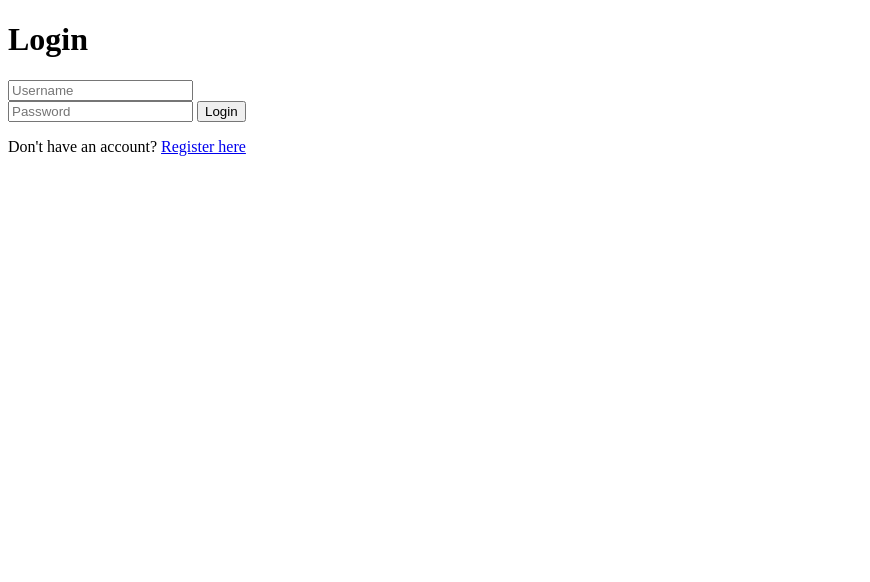
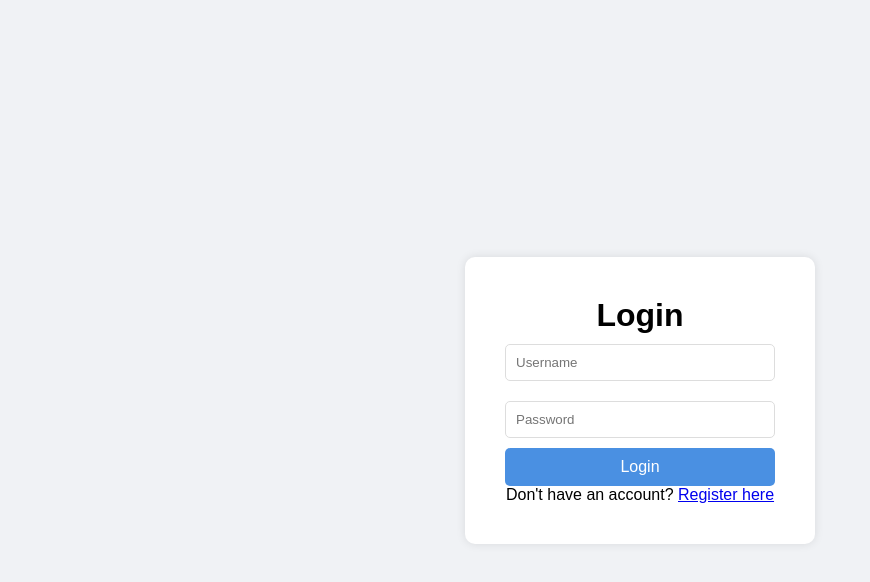
Before and after one commit to Slasherw/CS261-Assignment-1, a website: page public/index.html in a window 1280 px wide. Shown: the whole page, without its empty margins (0-870 px from the left). Drawn offline with Linux system fonts and the light colour scheme.

Commit message:
Create  Frontend

```diff
--- a/public/css/style.css
+++ b/public/css/style.css
@@ -1,52 +1,75 @@
+* {
+    margin: 0;
+    padding: 0;
+    box-sizing: border-box;
+    font-family: Arial, sans-serif;
+  }
+
   body {
-    font-family: Arial, sans-serif;
+    background-color: #f0f2f5;
     display: flex;
     justify-content: center;
     align-items: center;
-    height: 100vh;
-    margin: 0;
-    background-color: #f4f4f4;
+    min-height: 100vh;
   }
+
+  /* สไตล์คอนเทนเนอร์ของฟอร์ม */
   .login-container {
-    background: #fff;
-    padding: 20px;
-    border-radius: 8px;
-    box-shadow: 0 0 10px rgba(0,0,0,0.1);
-    width: 300px;
+    background-color: #fff;
+    padding: 40px;
+    width: 350px;
+    box-shadow: 0px 0px 10px rgba(0, 0, 0, 0.1);
+    border-radius: 10px;
     text-align: center;
   }
-.login-container h1 {
+
+  .login-container h2 {
     margin-bottom: 20px;
-    font-size: 24px;
+    color: #333;
   }
+
+  /* สไตล์ input ฟิลด์ */
   .login-container input[type="text"],
   .login-container input[type="password"] {
     width: 100%;
     padding: 10px;
     margin: 10px 0;
     border: 1px solid #ddd;
-    border-radius: 4px;
+    border-radius: 5px;
   }
+
+  .login-container input[type="text"]:focus,
+  .login-container input[type="password"]:focus {
+    outline: none;
+    border-color: #4A90E2;
+  }
+
+  /* สไตล์ปุ่ม */
   .login-container button {
-    background-color: #28a745;
-    color: white;
+    width: 100%;
+    padding: 10px;
+    background-color: #4A90E2;
     border: none;
-    padding: 10px 15px;
-    border-radius: 4px;
+    border-radius: 5px;
+    color: #fff;
+    font-size: 16px;
     cursor: pointer;
-    width: 100%;
+    transition: background-color 0.3s;
   }
+
   .login-container button:hover {
-    background-color: #218838;
+    background-color: #357ABD;
   }
-.login-container p {
-    margin-top: 10px;
+
+  /* สไตล์ลิงก์ */
+  .login-container .login-link {
+    display: block;
+    margin-top: 15px;
+    color: #4A90E2;
+    text-decoration: none;
     font-size: 14px;
   }
-.login-container p a {
-    color: #007bff;
-    text-decoration: none;
-}
-.login-container p a:hover {
+
+  .login-container .login-link:hover {
     text-decoration: underline;
   }
--- a/public/index.html
+++ b/public/index.html
@@ -4,7 +4,7 @@
     <meta charset="UTF-8">
     <meta name="viewport" content="width=device-width, initial-scale=1.0">
     <title>Login Page</title>
-    <link rel="stylesheet" href="css/styles.css">
+    <link rel="stylesheet" href=".\css\style.css">
 </head>
 <body>
     <div class="login-container">
```
Also changed, not shown: public/js/script.js (+16 -0 lines). Lines whose indentation alone changed are shown as unchanged.
